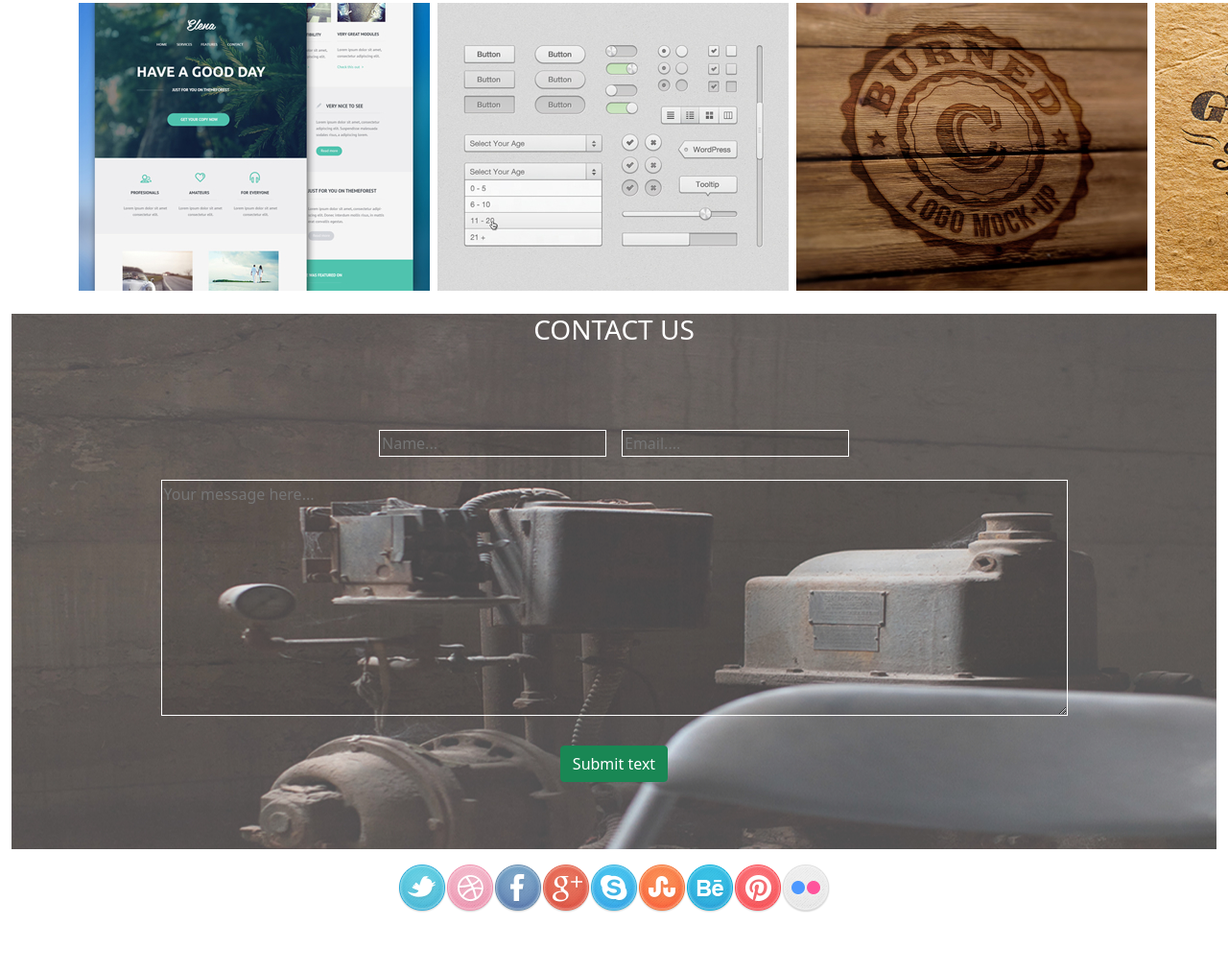
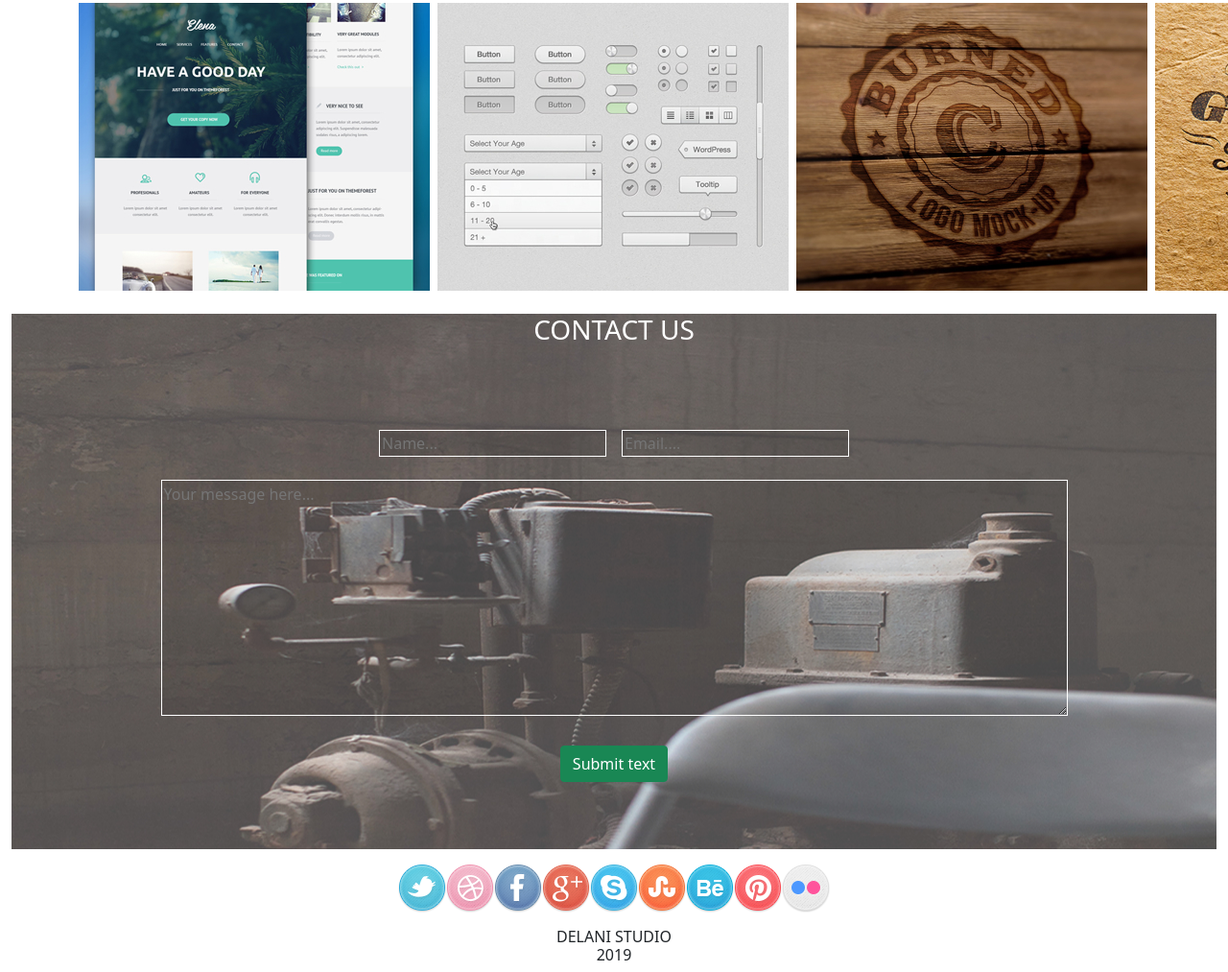
Before and after one commit to JosephKinyua/Delani-Studio, a plain HTML site: page index.html in a window 1280 px wide. Shown: the part 1879-2892 px from the top of the page at 96% size. Before the commit the page ends 2830 px from the top, so only its background shows below. Drawn offline with nearby package versions, Linux system fonts and the light colour scheme; files whose address does not match are found by name.

Commit message:
adding a footer

```diff
--- a/index.html
+++ b/index.html
@@ -164,6 +164,13 @@
         <div> <img src="images/social/pinterest.png" alt="pinterest" id="wek8"></div>
         <div> <img src="images/social/flickr9.png" alt="flick" id="wek9"></div>
     </div>
+    <div>
+        <footer class="text-center mt-3">
+            <h6>DELANI STUDIO
+                <br>2019
+            </h6>
+        </footer>
+    </div>
 </body>
 
 </html>
```
